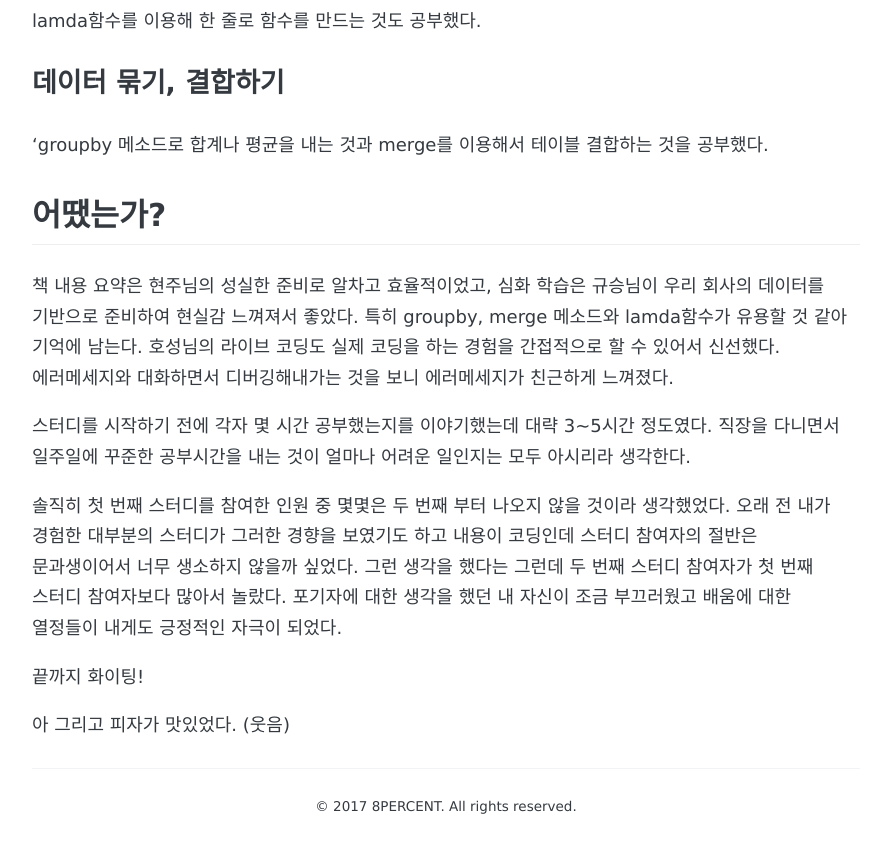
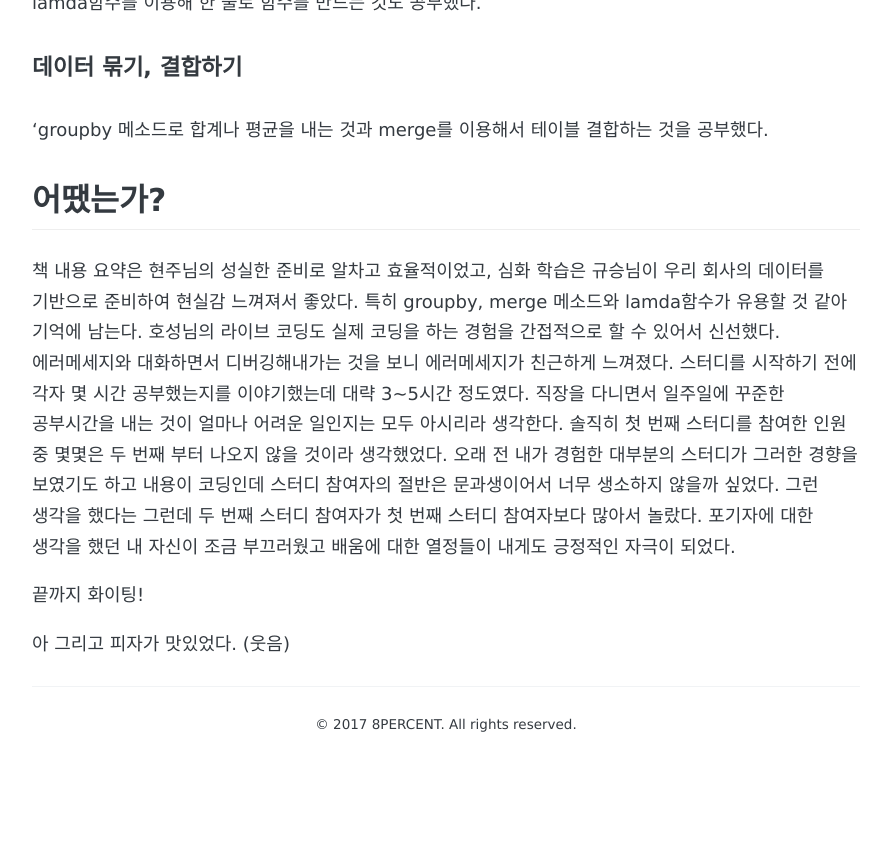
Before and after one commit to 8percent/8percent.github.io, a Jekyll site: the page built from _posts/2018-01-09-mirror2.md, in a window 1280 px wide and 900 px high, scrolled down 2107 px. Shown: the top 853 px of the window, without its empty margins (194-1085 px from the left). Built offline with Jekyll 4.4.1, drawn with Linux system fonts in a browser that asks for light colours; some web fonts are replaced; after the commit the page ends 2933 px from its top, so only the background shows below that; some of the changed text lies outside the part shown.

Commit message:
글 다듬다듬

```diff
--- a/_posts/2018-01-09-mirror2.md
+++ b/_posts/2018-01-09-mirror2.md
@@ -2,7 +2,7 @@
 layout: post
 title: "거울아거울아 스터디 - 2"
 author: hyojin
-description: "파이썬 데이터 분석 입문 2.7 ~ 2.12 "
+description: "파이썬 데이터 분석 입문 2.7~2.12 "
 date: 2018-01-09
 tags: [study, mirror, data]
 comments: true
@@ -16,7 +16,6 @@
 
 ## 요약 과정에서 무엇을 배웠는가?
 현주님이 [2.12장 까지의 요약](https://github.com/wayhome25/analytics-with-python/blob/master/chapter_2.7-2.12.md)을 준비해 주셨습니다.
-
 CSV파일로 저장되어 있는 데이터를 기본 파이썬 코드와 팬더스로 다루는 것을 공부했습니다.
 
 #### 연속된 행 선택하기
@@ -50,16 +49,14 @@
 #### 데이터 조작하기
 컬럼을 추가하고 내용을 입력하는 것, 한 컬럼의 값A를 골라 전부 B로 대체하는것을 공부했다. 또한 lamda함수를 이용해 한 줄로 함수를 만드는 것도 공부했다.
 
-### 데이터 묶기, 결합하기
+#### 데이터 묶기, 결합하기
 'groupby 메소드로 합계나 평균을 내는 것과 merge를 이용해서 테이블 결합하는 것을 공부했다.
 
 ## 어땠는가?
 책 내용 요약은 현주님의 성실한 준비로 알차고 효율적이었고, 심화 학습은 규승님이 우리 회사의 데이터를 기반으로 준비하여 현실감 느껴져서 좋았다.
 특히 groupby, merge 메소드와 lamda함수가 유용할 것 같아 기억에 남는다.
 호성님의 라이브 코딩도 실제 코딩을 하는 경험을 간접적으로 할 수 있어서 신선했다. 에러메세지와 대화하면서 디버깅해내가는 것을 보니 에러메세지가 친근하게 느껴졌다.
-
 스터디를 시작하기 전에 각자 몇 시간 공부했는지를 이야기했는데 대략 3~5시간 정도였다. 직장을 다니면서 일주일에 꾸준한 공부시간을 내는 것이 얼마나 어려운 일인지는 모두 아시리라 생각한다.
-
 솔직히 첫 번째 스터디를 참여한 인원 중 몇몇은 두 번째 부터 나오지 않을 것이라 생각했었다. 오래 전 내가 경험한 대부분의 스터디가 그러한 경향을 보였기도 하고 내용이 코딩인데 스터디 참여자의 절반은 문과생이어서 너무 생소하지 않을까 싶었다. 그런 생각을 했다는 그런데 두 번째 스터디 참여자가 첫 번째 스터디 참여자보다 많아서 놀랐다. 포기자에 대한 생각을 했던 내 자신이 조금 부끄러웠고 배움에 대한 열정들이 내게도 긍정적인 자극이 되었다.
 
 끝까지 화이팅!
```
